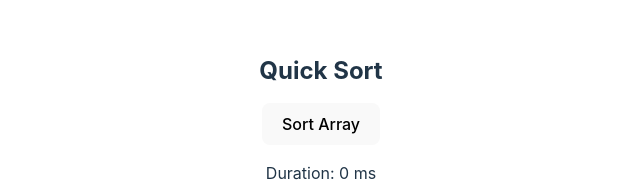
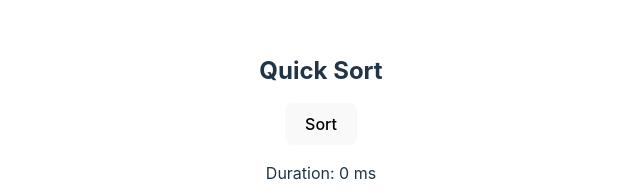
Before and after one commit to tsvetta/sandbox_react_algorithms, a React (Vite) app: page / in a window 1280 px wide. Shown: the part 180-375 px from the top of the page, without its empty margins (319-959 px from the left). Built offline with nearby package versions, Linux system fonts and the light colour scheme.

Commit message:
Change text on button

```diff
--- a/src/App.css
+++ b/src/App.css
@@ -65,7 +65,7 @@ thead {
 }
 
 .success {
-  color: olivedrab;
+  color: #2ca913;
 }
 
 .collaplable {
--- a/src/algorithms/SortingAlgorithm.jsx
+++ b/src/algorithms/SortingAlgorithm.jsx
@@ -18,10 +18,8 @@ const SortingAlgorithm = ({ name, fn }) => {
   const [isSorted, setIsSorted] = useState(false);
 
   const onSortClick = useCallback(() => {
-    if (isSorted) return;
-
     console.time(name);
-    const start = Date.now(); // window.performance.now() ?
+    const start = Date.now();
 
     setSortedArr(fn(unsortedArray));
     setIsSorted(true);
@@ -35,9 +33,11 @@ const SortingAlgorithm = ({ name, fn }) => {
   return (
     <>
       <h2>{name}</h2>
-      <button type='button' disabled={isSorted} onClick={onSortClick}>Sort Array</button>
+      <button type='button' disabled={isSorted} onClick={onSortClick}>
+        {isSorted ? <span className="success">Array is sorted!</span> : 'Sort'}
+      </button>
       <p>Duration: {duration}</p>
-      {isSorted && <p className="success">Array is sorted!</p>}
+
       <div className="collaplable">
         <table className="table">
           <thead>
--- a/src/index.css
+++ b/src/index.css
@@ -59,6 +59,10 @@ button:focus,
 button:focus-visible {
   outline: 4px auto -webkit-focus-ring-color;
 }
+button:disabled {
+  border: 1px solid transparent;
+  cursor: not-allowed;
+}
 
 @media (prefers-color-scheme: light) {
   :root {
```
